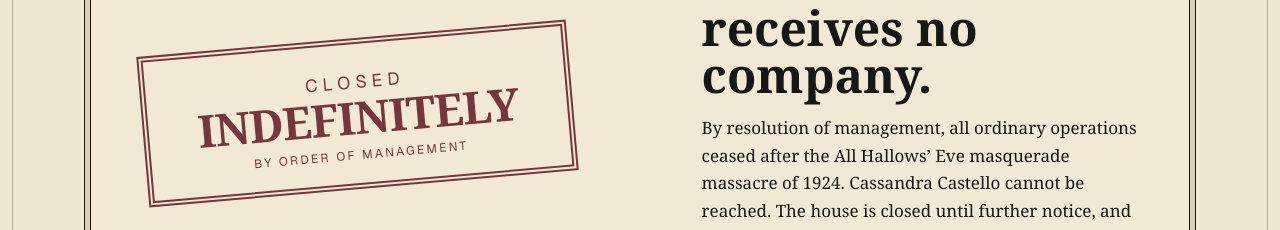
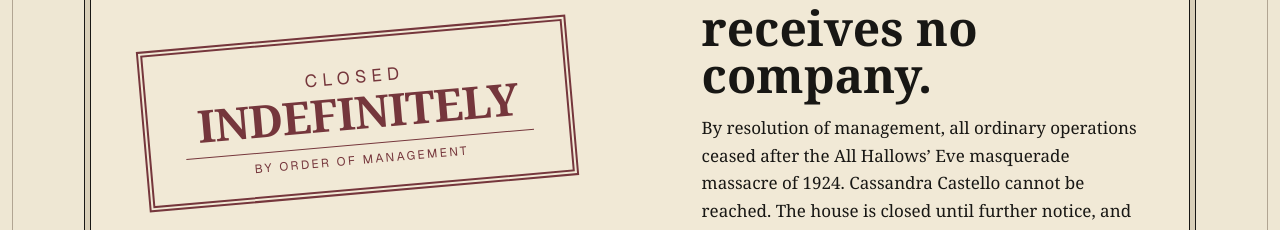
Before and after one commit to joeylandry/black-veil, a Next.js app: page / in a window 1280 px wide. Shown: the part 800-1030 px from the top of the page. Built offline with nearby package versions, Linux system fonts and the light colour scheme.

Commit message:
Restore rule under Indefinitely inside closure stamp
Co-Authored-By: Claude Sonnet 5 <noreply@anthropic.com>
Claude-Session: https://claude.ai/code/session_01Vp4wnSfFjRv44MbLwDFZq7

```diff
--- a/src/app/globals.css
+++ b/src/app/globals.css
@@ -475,7 +475,7 @@ img { max-width: 100%; height: auto; }
 .closure-stamp { justify-self: center; width: min(100%,560px); padding: 1.8rem 2.2rem 1.4rem; color: var(--oxblood); border: 6px double currentColor; transform: rotate(-5deg); text-align: center; text-transform: uppercase; line-height: 1; opacity: .88; overflow-wrap: break-word; }
 .closure-stamp span { display: block; font-family: var(--font-sans), Arial, sans-serif; font-size: 1.1rem; letter-spacing: .3em; }
 .closure-stamp strong { display: block; margin: .3rem 0 .55rem; font-family: var(--font-display); font-size: clamp(1.8rem,5vw,2.8rem); letter-spacing: -.02em; white-space: nowrap; }
-.closure-stamp small { display: block; font-family: var(--font-sans), Arial, sans-serif; font-size: .75rem; letter-spacing: .2em; }
+.closure-stamp small { display: block; padding-top: .55rem; border-top: 1px solid currentColor; font-family: var(--font-sans), Arial, sans-serif; font-size: .75rem; letter-spacing: .2em; }
 .management-copy { padding-left: clamp(1.2rem,3vw,3rem); }
 .management-copy h2, .in-world-notice h3, .history-intro h1 { font-family: var(--font-display); font-weight: 600; line-height: .98; }
 .management-copy h2 { margin: 0 0 1rem; font-size: clamp(2rem,4vw,3rem); }
```
